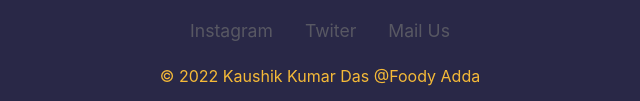
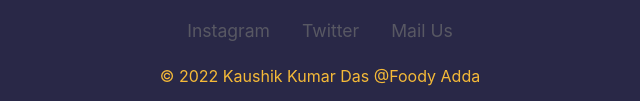
Before and after one commit to AlexWeb07/foodyadda, a plain HTML site: page index.html in a window 1280 px wide. Shown: the part 1679-1780 px from the top of the page, 320-960 px from the left. Drawn offline with nearby package versions, Linux system fonts and the light colour scheme; a web font is replaced by a local one.

Commit message:
Update index.html

```diff
--- a/index.html
+++ b/index.html
@@ -153,7 +153,7 @@
       <div class="row serve" style="background-color: var(--clr1);">
         <div class="col-lg-12 ctnt">
           <a href="#">Instagram</a>
-          <a href="#">Twiter</a>
+          <a href="#">Twitter</a>
           <a href="mailto:foodyadda00@gmail.com">Mail Us</a>
         </div>
       </div>
```
